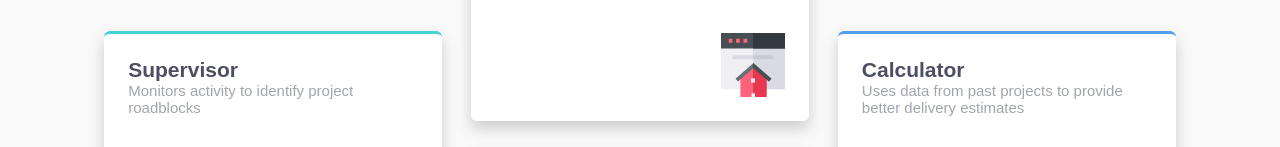
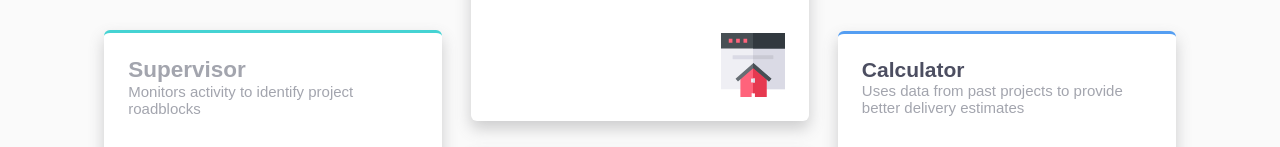
Before and after one commit to zhuycai/four-card-feature-section, a plain HTML site: page index.html in a window 1280 px wide. Shown: the part 374-521 px from the top of the page. Drawn offline with Linux system fonts and the light colour scheme; a web font is replaced by a local one.

Commit message:
Update index.html

```diff
--- a/index.html
+++ b/index.html
@@ -26,7 +26,7 @@
       </div>
       <div class="section-content">
         <section class="card">
-          <h3>Supervisor</h3>
+          <h2>Supervisor</h2>
           <p>Monitors activity to identify project roadblocks</p>
           <img src="images/icon-supervisor.svg" alt="icon supervisor">
         </section>
```
